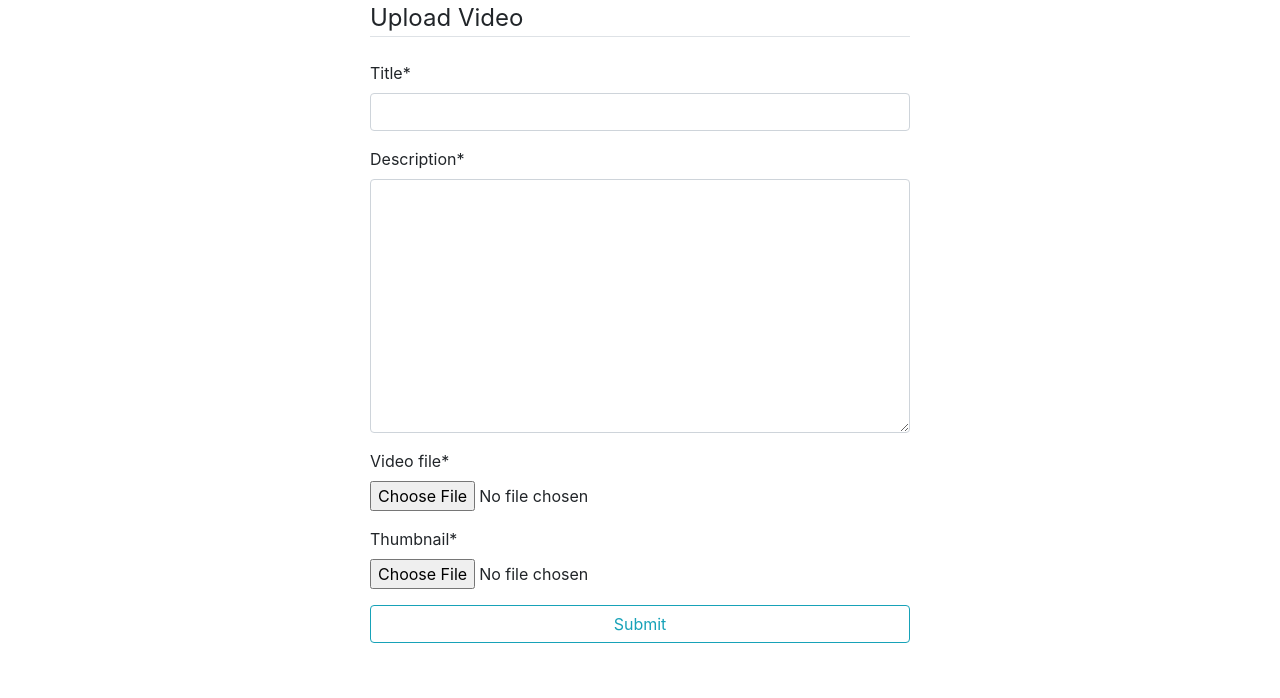
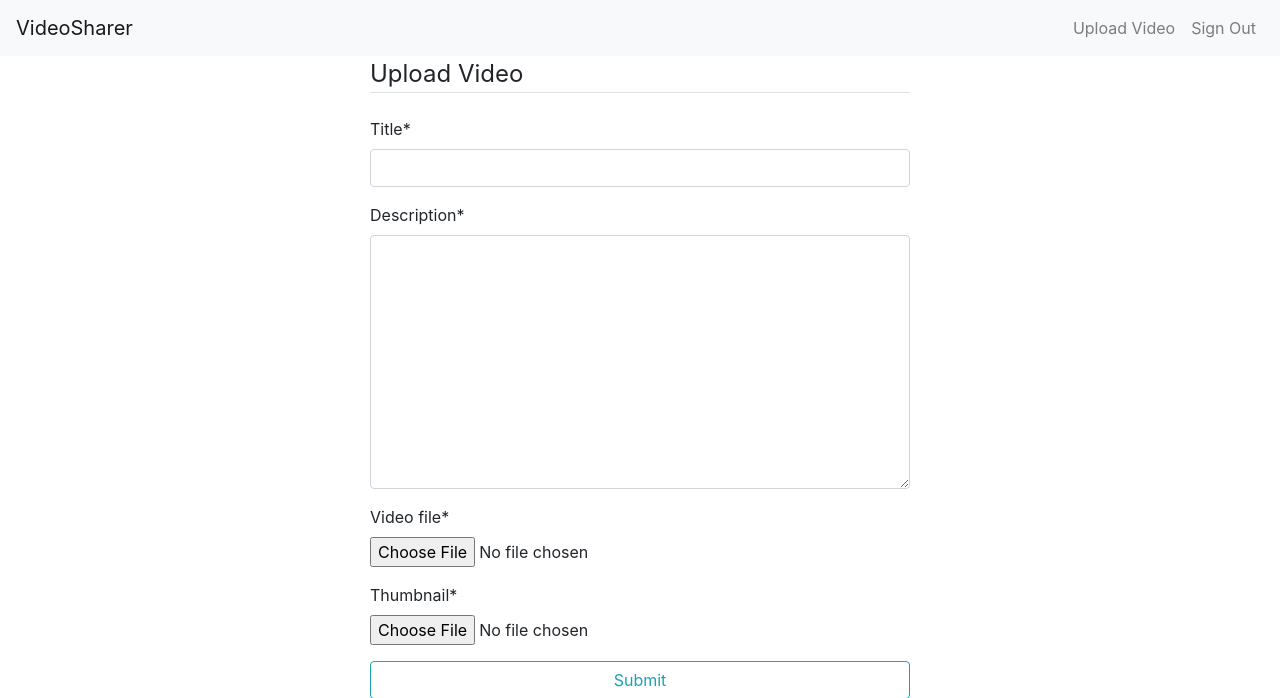
Before and after one commit to JackM15/Django-Youtube-Clone, a Django app: page /videos/create/ in a window 1280 px wide. Shown: the top 698 px of the page. Run offline with Django 4.2, Linux system fonts and the light colour scheme; the visitor is signed in with stand-in values (Sample User, id 1); some libraries are stand-ins or nearby versions.

Commit message:
Videos now display on the index page, converted the index function based view to a class based view and added a navbar to base.html

```diff
--- a/videoSharer/urls.py
+++ b/videoSharer/urls.py
@@ -1,12 +1,12 @@
 from django.contrib import admin
 from django.urls import path, include
-from videos import views
+from videos import views as video_views
 from django.conf import settings
 from django.conf.urls.static import static
 
 urlpatterns = [
     path('admin/', admin.site.urls),
-    path("", views.index, name="index"),
+    path("", video_views.Index.as_view(), name="index"),
     path('accounts/', include('allauth.urls')),
     path("videos/", include("videos.urls")),
 
--- a/videos/templates/videos/base.html
+++ b/videos/templates/videos/base.html
@@ -16,6 +16,8 @@
     <title>VideoSharer</title>
   </head>
   <body>
+    {% include "videos/navigation.html" %}
+
     {% block content %}
     {% endblock content %}
 
--- /dev/null
+++ b/videos/templates/videos/navigation.html
@@ -0,0 +1,28 @@
+<nav class="navbar navbar-expand-lg navbar-light bg-light">
+    <a class="navbar-brand" href="{% url 'index' %}">VideoSharer</a>
+    <button class="navbar-toggler" type="button" data-toggle="collapse" data-target="#navbarSupportedContent" aria-controls="navbarSupportedContent" aria-expanded="false" aria-label="Toggle navigation">
+      <span class="navbar-toggler-icon"></span>
+    </button>
+
+    <div class="collapse navbar-collapse" id="navbarSupportedContent">
+      <ul class="navbar-nav mr-auto">
+      </ul>
+      <ul class="navbar-nav">
+        {% if user.is_authenticated %}
+        <li class="nav-item">
+            <a class="nav-link" href="{% url 'video-create' %}">Upload Video</a>
+        </li>
+        <li class="nav-item">
+          <a class="nav-link" href="{% url 'account_logout' %}">Sign Out</a>
+        </li>
+        {% else %}
+        <li class="nav-item">
+            <a class="nav-link" href="{% url 'account_signup' %}">Register</a>
+        </li>
+        <li class="nav-item">
+            <a class="nav-link" href="{% url 'account_login' %}">Sign In</a>
+        </li>
+        {% endif %}
+      </ul>
+    </div>
+  </nav>
--- a/videos/views.py
+++ b/videos/views.py
@@ -3,11 +3,14 @@ from django.urls import reverse
 from django.contrib.auth.mixins import LoginRequiredMixin, UserPassesTestMixin
 from django.views.generic.edit import CreateView, UpdateView, DeleteView
 from django.views.generic.detail import DetailView
+from django.views.generic.list import ListView
 
 from .models import Video
 
-def index(request):
-    return render(request, 'videos/index.html')
+class Index(ListView):
+    model = Video
+    template_name = 'videos/index.html'
+    order_by = "-date_posted"
 
 class CreateVideoView(LoginRequiredMixin, CreateView):
     model = Video
```
Also changed, not shown: videos/templates/videos/index.html (+15 -2 lines).
